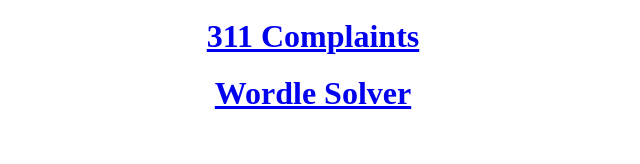
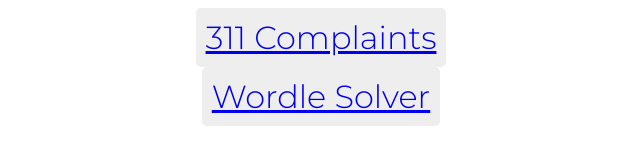
Before and after one commit to evan-nowak/evan-nowak.github.io, a plain HTML site: page index.html in a window 1280 px wide. Shown: the whole page, without its empty margins (327-967 px from the left). Drawn offline with Linux system fonts and the light colour scheme.

Commit message:
Update index.html

```diff
--- a/index.html
+++ b/index.html
@@ -3,6 +3,10 @@
 <head>
 <meta charset="UTF-8">
 <title>Websites</title>
+
+<link rel="preconnect" href="https://fonts.googleapis.com">
+<link rel="preconnect" href="https://fonts.gstatic.com" crossorigin>
+<link href="https://fonts.googleapis.com/css2?family=Montserrat:wght@100;200;300;400;500;600&display=swap" rel="stylesheet">
 
  <style>
   body {
@@ -10,12 +14,17 @@
    flex-direction: column;
    align-items: center;
    justify-content: space-around;
+   height: 100%;
+   width: 100%;
   }
   div {
    padding: 10px;
    font-size: 2rem;
-   font-weight: 600;
+   font-family: "Montserrat";
+   font-weight: 300;
    border-radius: 5px;
+   text-decoration: none;
+   background: #eee;
   }
   div:hover {
    background: #ddd;
```
